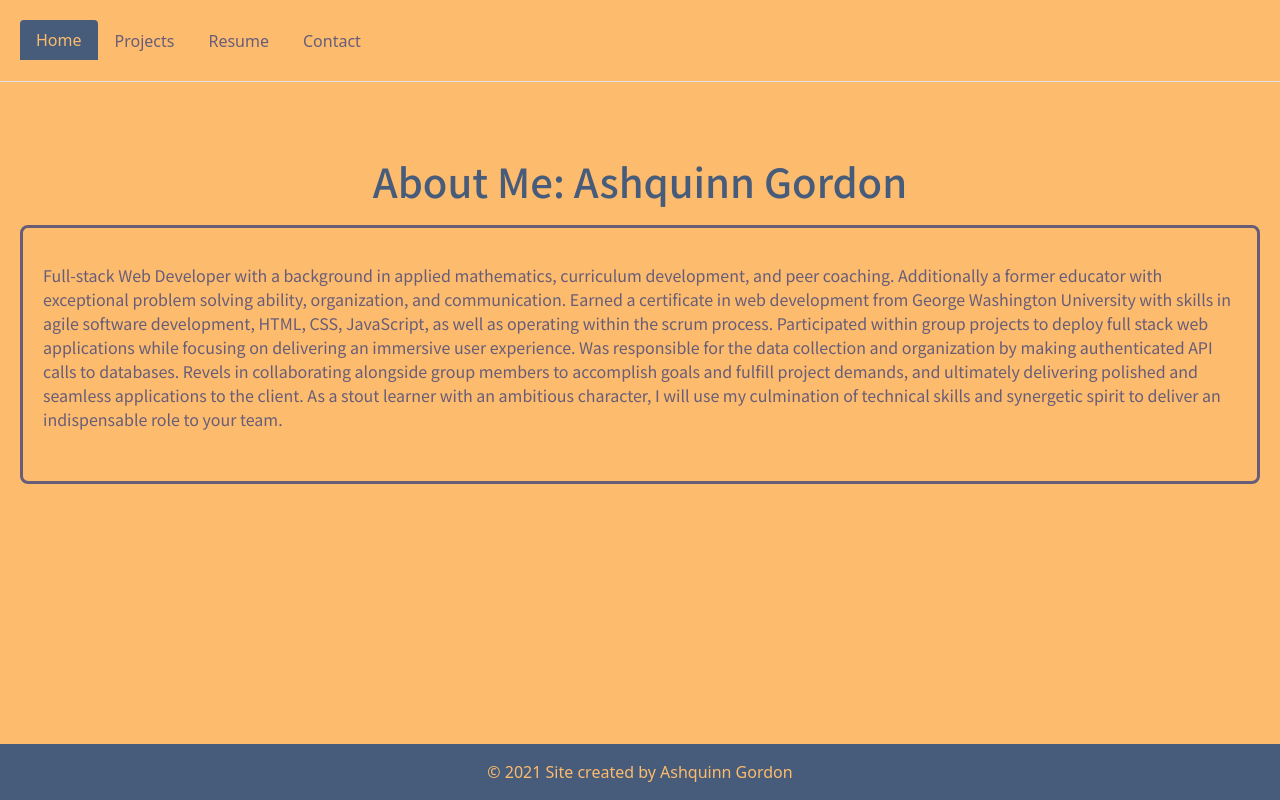
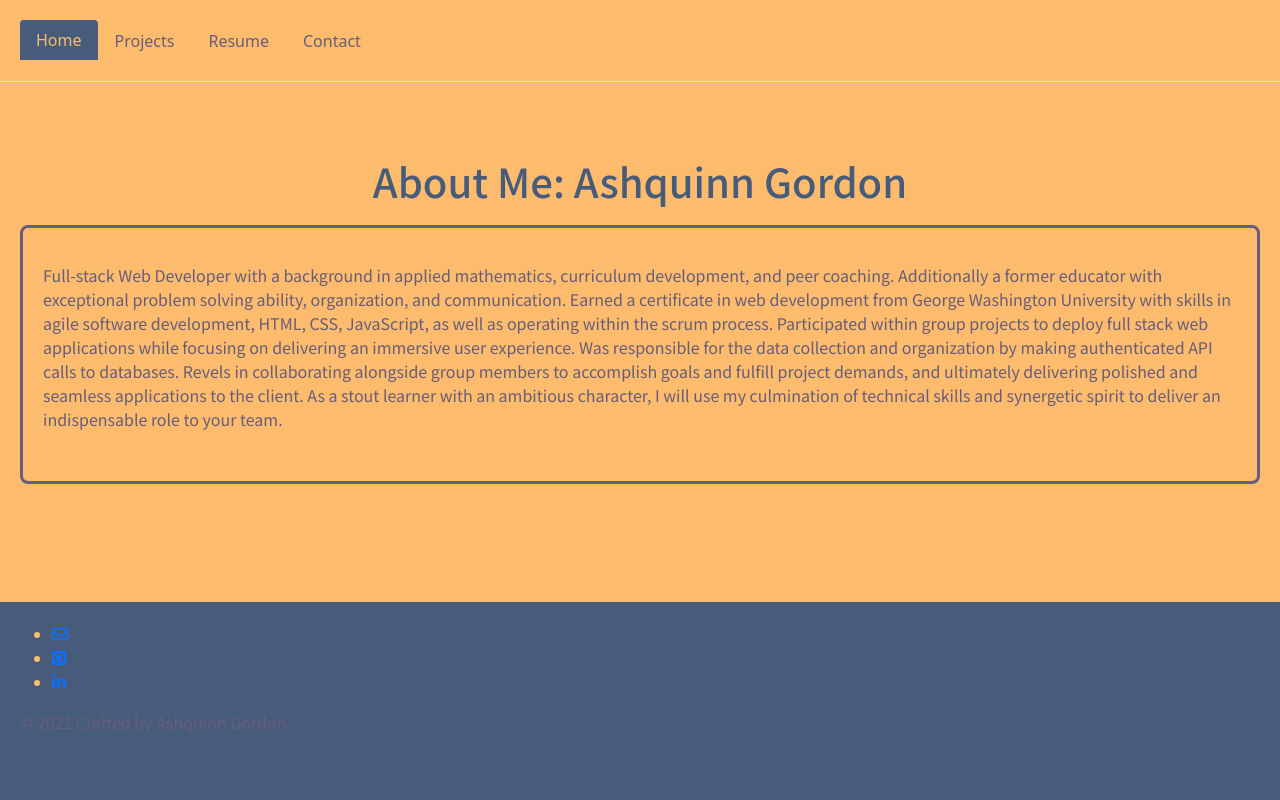
Before and after one commit to Ashquinn/react_portfolio1, a React (Create React App) app: page / in a window 1280 px wide. Built offline with nearby package versions, Linux system fonts and the light colour scheme.

Commit message:
Github, linkedin, and email links added to footer

```diff
--- a/src/components/Footer.js
+++ b/src/components/Footer.js
@@ -3,11 +3,16 @@ import React from 'react';
 
 function Footer({ currentPage, handlePageChange }) {
     return (
-        <footer className="text-center p-3">
-
-        © 2021 Site created by Ashquinn Gordon
-
-        </footer>
+      <footer >
+        <nav className="footerNav">
+          <ul>
+            <li><a href = "mailto: ashquinngordon@gmail.com" target="_blank" rel="noreferrer"><i class="far fa-envelope"></i></a></li>
+            <li><a href="https://github.com/Ashquinn" target="_blank" rel="noreferrer"><i class="fab fa-github-square"></i></a></li>
+            <li><a href="https://www.linkedin.com/in/ashquinn-gordon/" target="_blank" rel="noreferrer"><i class="fab fa-linkedin-in"></i></a></li>
+          </ul>
+        </nav>
+        <p>© 2021 Crafted by Ashquinn Gordon</p>
+      </footer>
   );
 }
 
```
